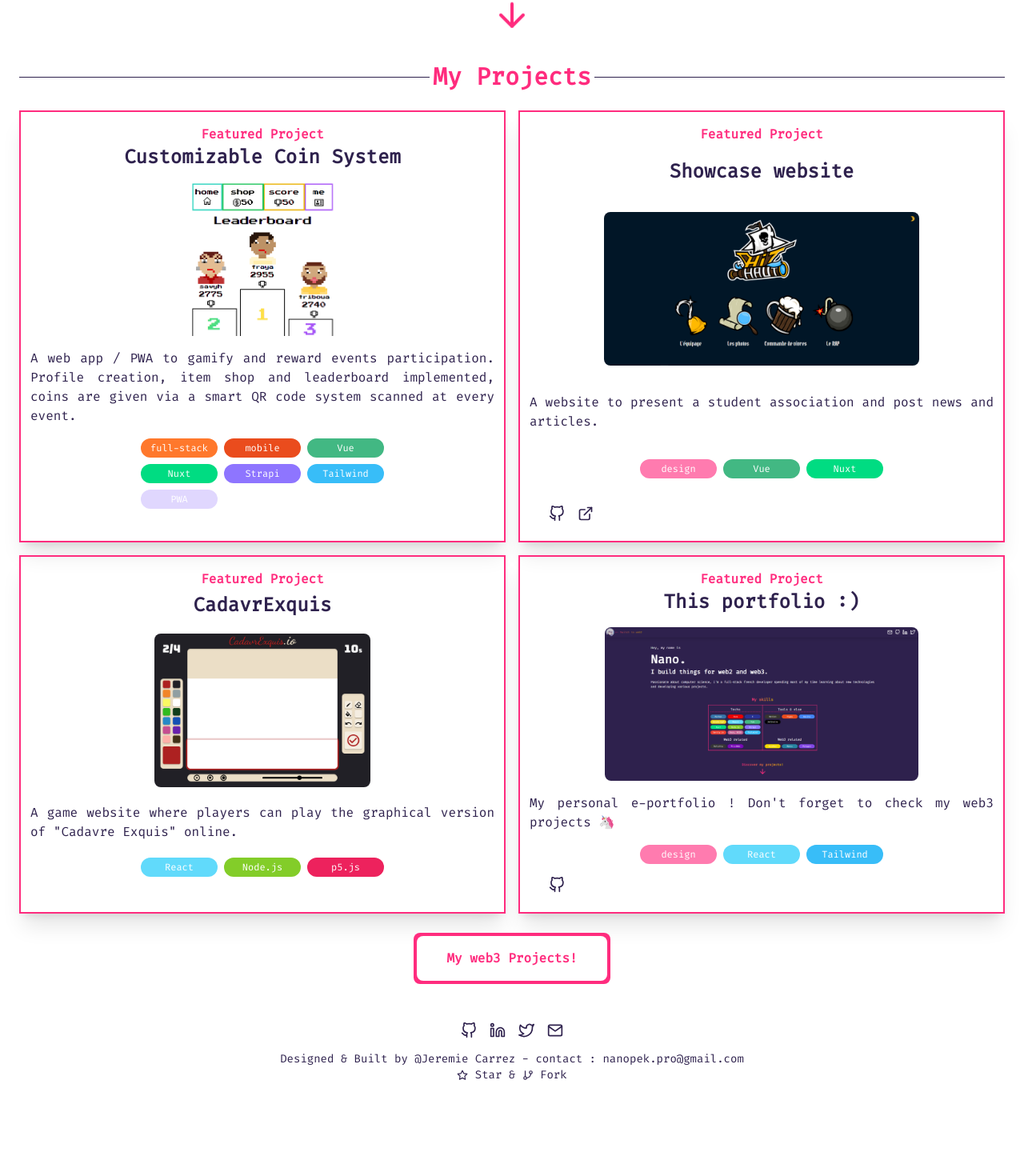
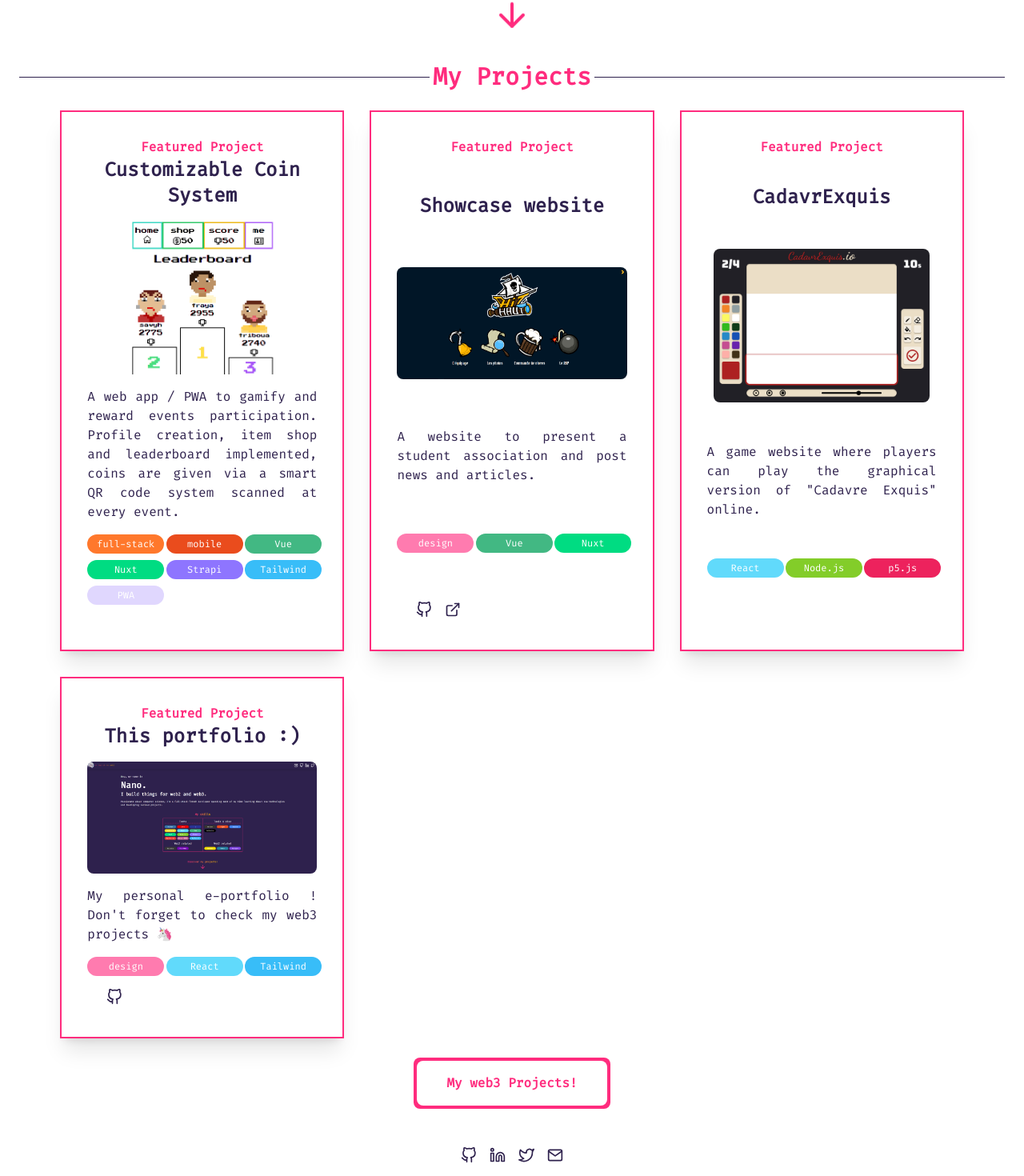
Before and after one commit to NanoPek/myPortfolio, a React (Create React App) app: page / in a window 1280 px wide. Shown: the part 620-2090 px from the top of the page at 80% size. Before the commit the page ends 1998 px from the top, so only its background shows below. Built offline with nearby package versions, Linux system fonts and the light colour scheme.

Commit message:
small ui fixes

```diff
--- a/src/App.js
+++ b/src/App.js
@@ -1,4 +1,4 @@
-import ProjectShowcaser from "./components/ProjectShowcaser";
+import ProjectShowCaser from "./components/ProjectShowCaser";
 import React, {useState} from "react";
 
 import icon_web2 from "./assets/icon_web2.jpg"
@@ -10,12 +10,6 @@ import { FiGithub } from 'react-icons/fi';
 import { FiLinkedin } from 'react-icons/fi';
 import { FiTwitter } from 'react-icons/fi';
 import Footer from "./components/Footer";
-
-
-
-function App() {
-
-    const [darkModded, setDarkModded] = useState(false);
 
 const skillsTab = [
     {
@@ -30,6 +24,16 @@ function App() {
     }
 ]
 
+const styles = {
+    grid: "grid grid-cols-2 items-center mt-6 gap-4 lg:gap-8 lg:grid-cols-2 xl:grid-cols-3 lg:w-11/12 lg:mx-auto",
+};
+
+function App() {
+
+    const [darkModded, setDarkModded] = useState(false);
+
+
+
 
     const toggleDarkMode = () => {
         setDarkModded(! darkModded);
@@ -41,7 +45,7 @@ function App() {
       <div className={`${darkModded ? "dark w-screen selection:bg-myRose selection:text-white " : "w-screen selection:bg-myRose selection:text-white"}`}>
           <header className={"sticky top-0 left-0 w-screen h-16 shadow-lg  bg-white dark:bg-darkblue flex justify-between items-center "}>
               <div className={"h-full flex items-center cursor-pointer border-myRose hover:font-bold transition "} onClick={toggleDarkMode}>
-                  <img src={ darkModded ? icon_web3 : icon_web2} className={"rounded-3xl max-h-12 mx-2 "}/>
+                  <img src={ darkModded ? icon_web3 : icon_web2} alt={`Switch to ${ darkModded ? "web2" : "web3"}`} className={"rounded-3xl max-h-12 mx-2 "}/>
                   <p className={"text-web3-grad text-center dark:text-web3-gradd"}> 	&#x27F5; Switch to { darkModded ? "web2" : "web3"}</p>
               </div>
               <div className={"mr-3 text-3xl flex gap-4 lg:mr-8 dark:text-white"}>
@@ -102,8 +106,8 @@ function App() {
                   </div>
                   {darkModded ?
 
-                      <div className={"grid grid-cols-1 items-center mt-6 gap-4 lg:grid-cols-2 xl:grid-cols-3"}>
-                          <ProjectShowcaser
+                      <div className={styles.grid}>
+                          <ProjectShowCaser
                               name={"opensea"}
                               bigName={"Opensea Marketplace Clone"}
                               description={"A Kirby themed Opensea (NFT trading platform) clone on Rinkeby Testnet. An account is linked to each address that sign to the website, enabling profile modification. \n NFT reselling and buying is implemented"}
@@ -111,7 +115,7 @@ function App() {
                               github={"https://github.com/NanoPek/kirby-marketplace"}
                               externalLink={"https://kirby-marketplace.vercel.app/"}
                           />
-                          <ProjectShowcaser
+                          <ProjectShowCaser
                               name={"DAO"}
                               bigName={"Kirby's DAO"}
                               description={"A Kirby themed DAO on Rinkeby Testnet. Mint a NFT to access and vote in the DAO. DAO's Token repartion is showed as well as all proposals currently available."}
@@ -119,7 +123,7 @@ function App() {
                               github={"https://github.com/NanoPek/buildspace-dao-starter"}
                               externalLink={"https://kirby-s-dao.vercel.app/"}
                           />
-                          <ProjectShowcaser
+                          <ProjectShowCaser
                               name={"ENS"}
                               bigName={"Custom ENS Domain Provider"}
                               description={"A Custom .kirby ENS Domain Provider on Mumbai ( L2 Polygon Testnet). Mint a custom .kirby domain and link it with another link, a custom text or a gif. All domains are showed in the website and accessible by anyone."}
@@ -129,15 +133,15 @@ function App() {
                           />
                       </div> :
 
-                      <div className={"grid grid-cols-1 items-center mt-6 gap-4 lg:grid-cols-2"}>
-                          <ProjectShowcaser
+                      <div className={styles.grid}>
+                          <ProjectShowCaser
                               name={"pieces"}
                               bigName={"Customizable Coin System"}
                               description={"A web app / PWA to gamify and reward events participation.\n" +
                                   "Profile creation, item shop and leaderboard implemented, coins are given via a smart QR code system scanned at every event."}
                               skills={[["full-stack","#FF782C"],["mobile","#ea4c1d"],["Vue","#42B883"],["Nuxt","#00DC82"],["Strapi","#8E75FF"],["Tailwind","#38bdf8"],["PWA","#e0d7fe"]]}
                           />
-                          <ProjectShowcaser
+                          <ProjectShowCaser
                               name={"hi7haut"}
                               bigName={"Showcase website"}
                               description={"A website to present a student association and post news and articles."}
@@ -145,13 +149,13 @@ function App() {
                               externalLink={"https://www.hi7haut.fr/"}
                               github={"https://github.com/NanoPek/hi7haut-vitrine"}
                           />
-                          <ProjectShowcaser
+                          <ProjectShowCaser
                               name={"cadavrexquis"}
                               bigName={"CadavrExquis"}
                               description={'A game website where players can play the graphical version of "Cadavre Exquis"  online.'}
                               skills={[["React","#61DAFB"],["Node.js","#83cd29"],["p5.js","#ed225d"]]}
                           />
-                          <ProjectShowcaser
+                          <ProjectShowCaser
                               name={"portfolio"}
                               bigName={"This portfolio :)"}
                               description={"My personal e-portfolio ! Don't forget to check my web3 projects 🦄"}
--- a/src/components/Footer.js
+++ b/src/components/Footer.js
@@ -8,7 +8,7 @@ import  {FiStar} from "react-icons/fi";
 
 function Footer(props) {
     return (
-        <div className={"flex flex-col items-center py-6 gap-4 w-screen dark:bg-darkblue dark:text-white"}>
+        <div className={"flex flex-col items-center py-6 gap-4 w-screen dark:bg-darkblue dark:text-white "}>
             <div className={"flex items-center gap-4 text-xl "}>
                 <a href={"https://github.com/NanoPek"} className={"hover:text-myRose transition-colors"}><FiGithub/></a>
                 <a href={"https://www.linkedin.com/in/j%C3%A9r%C3%A9mie-carrez/"} className={"hover:text-myRose transition-colors"}><FiLinkedin/></a>
--- a/src/components/ProjectShowcaser.js
+++ b/src/components/ProjectShowCaser.js
@@ -3,12 +3,10 @@ import React from 'react';
 import { FiGithub } from 'react-icons/fi';
 import { FiExternalLink } from 'react-icons/fi';
 
-import background from "./../assets/ProjectShowcaseImages/pieces.png"
-
-function ProjectShowcaser(props) {
+function ProjectShowCaser(props) {
     return (
-        <div className={"w-full h-full  "}>
-            <div className={"z-10 w-full px-3 border-2 border-myRose shadow-xl flex flex-col items-center lg:h-full text-center justify-between"} >
+        <div className={"w-full h-full "}>
+            <div className={" h-full w-full px-8 py-4 border-2 border-myRose shadow-xl flex flex-col items-center lg:h-full text-center justify-between"} >
 
                 <p className={"font-bold text-myRose mt-4"}>
                     Featured Project
@@ -18,10 +16,10 @@ function ProjectShowcaser(props) {
                 </p>
                 { props.externalLink ?
                     <a href={props.externalLink}>
-                        <img src={require(`./../assets/ProjectShowcaseImages/${props.name}.png`)} className={"my-4 rounded-lg lg:max-h-48 2xl:max-h-96 "}/>
+                        <img src={require(`./../assets/ProjectShowcaseImages/${props.name}.png`)}  alt={props.name} className={"my-4 rounded-lg lg:max-h-48 2xl:max-h-96 "} />
                     </a> :
 
-                    <img src={require(`./../assets/ProjectShowcaseImages/${props.name}.png`)} className={"my-4 rounded-lg lg:max-h-48 2xl:max-h-96 "}/>
+                    <img src={require(`./../assets/ProjectShowcaseImages/${props.name}.png`)}  alt={props.name} className={"my-4 rounded-lg lg:max-h-48 2xl:max-h-96 "}/>
                 }
                 <p className={"text-justify "}>
                     {props.description}
@@ -33,12 +31,12 @@ function ProjectShowcaser(props) {
                 </div>
                 <div className={"flex gap-4 text-xl mb-6 w-full px-6 "}>
                     { props.github &&
-                        <a href={props.github}>
-                            <FiGithub />
+                        <a href={props.github} className={"hover:text-myRose transition-colors"}>
+                            <FiGithub  />
                         </a>
                     }
                     { props.externalLink &&
-                        <a href={props.externalLink}>
+                        <a href={props.externalLink} className={"hover:text-myRose transition-colors"}>
                             <FiExternalLink/>
                         </a>
                     }
@@ -50,4 +48,4 @@ function ProjectShowcaser(props) {
     );
 }
 
-export default ProjectShowcaser;
+export default ProjectShowCaser;
```
Lines whose indentation alone changed are shown as unchanged.
